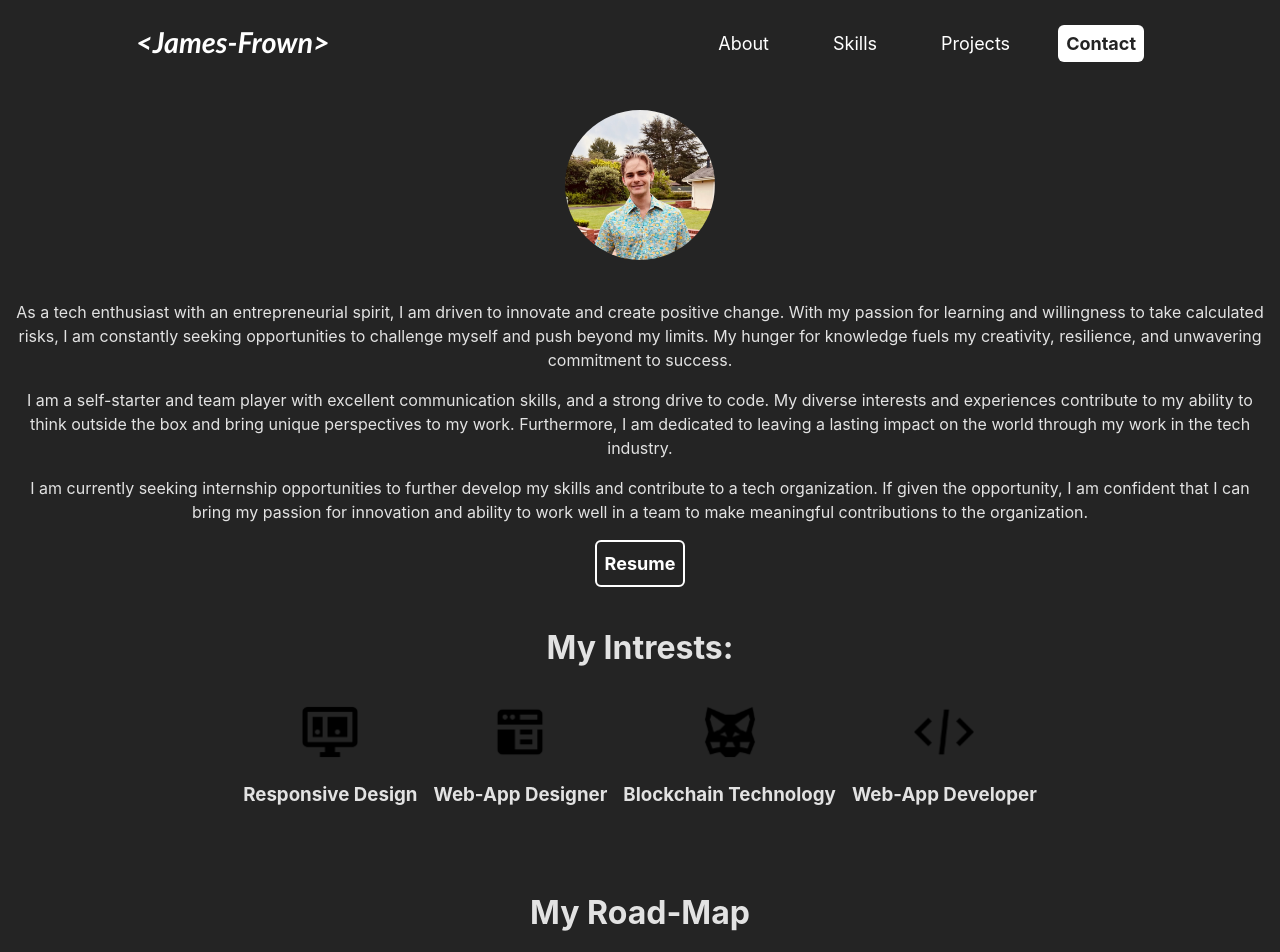
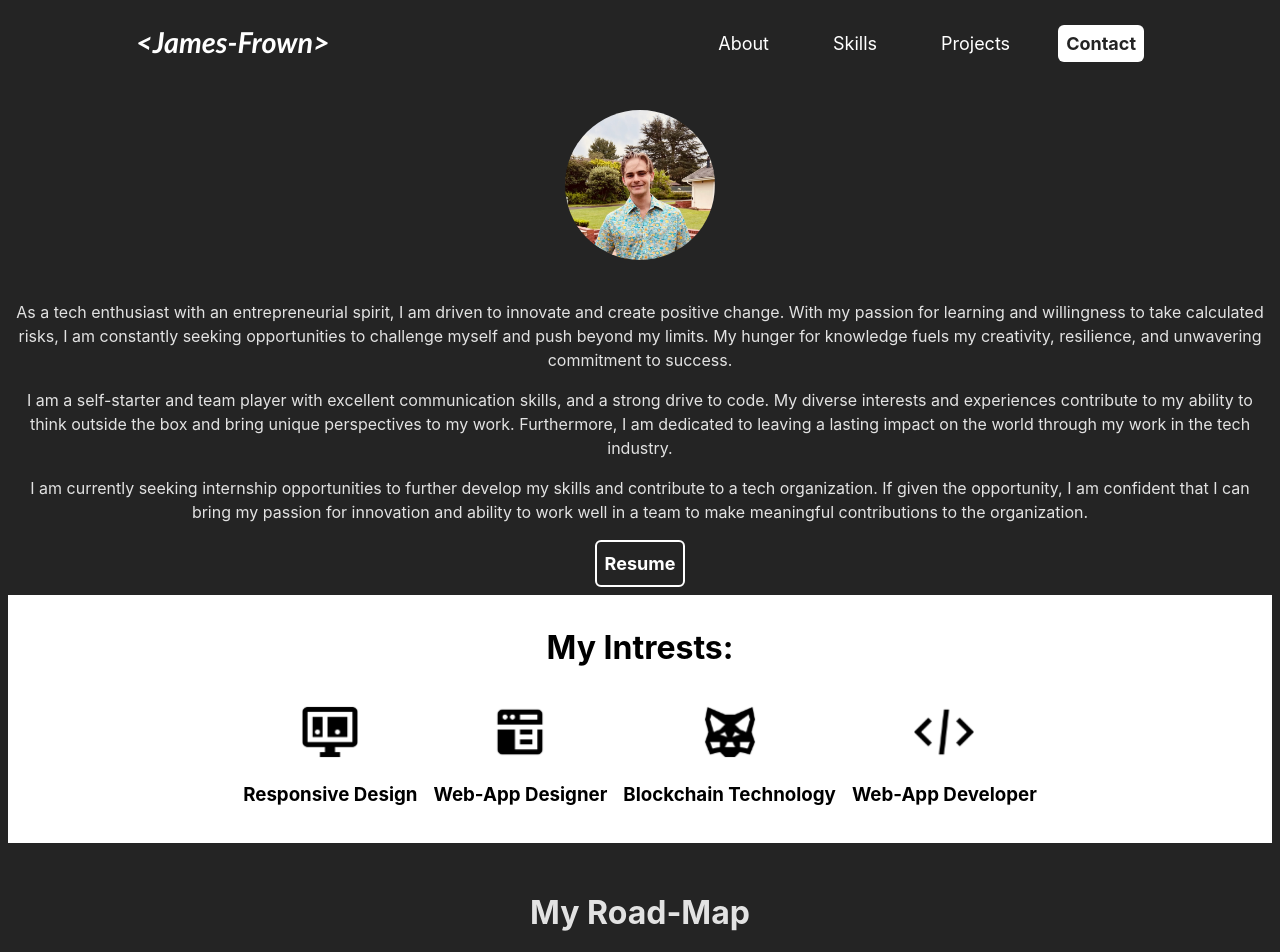
Before and after one commit to James-Frown/New-Portfolio, a React (Vite) app: page /about in a window 1280 px wide. Shown: the top 952 px of the page. Built offline with nearby package versions, Linux system fonts and the light colour scheme.

Commit message:
Latest Changes

```diff
--- a/src/pages/aboutPage/intrests.css
+++ b/src/pages/aboutPage/intrests.css
@@ -1,6 +1,9 @@
 .intrests__wrapper {
     display: flex;
     flex-direction: column;
+    width: 100%;
+    color: black;
+    background-color: white;
 }
 
 .intrests__content {
```
